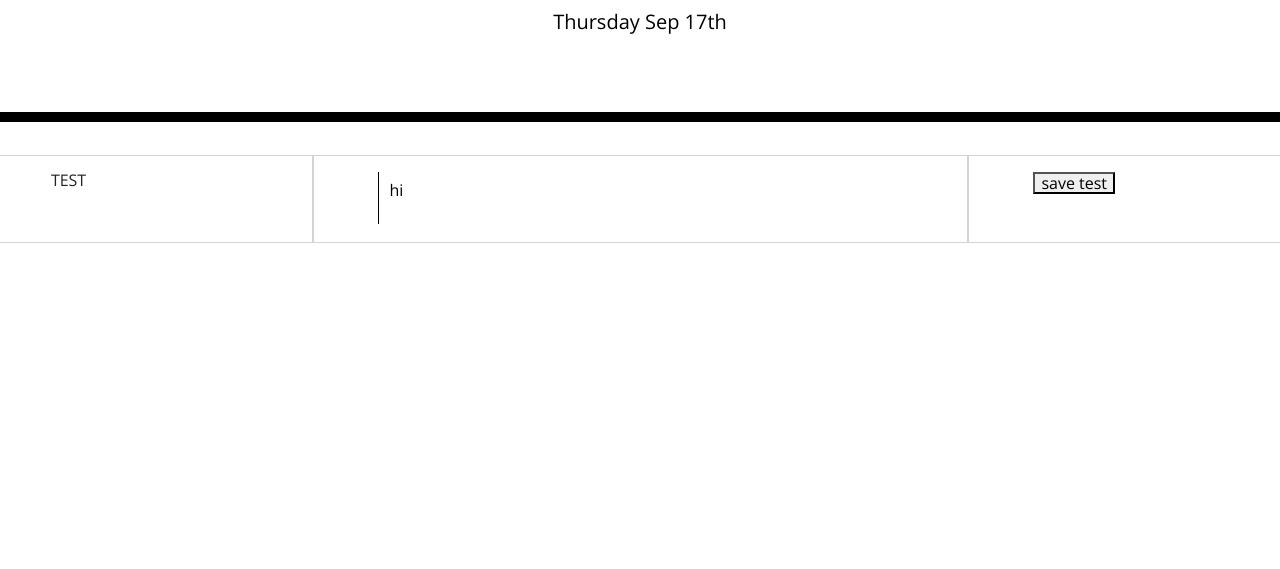
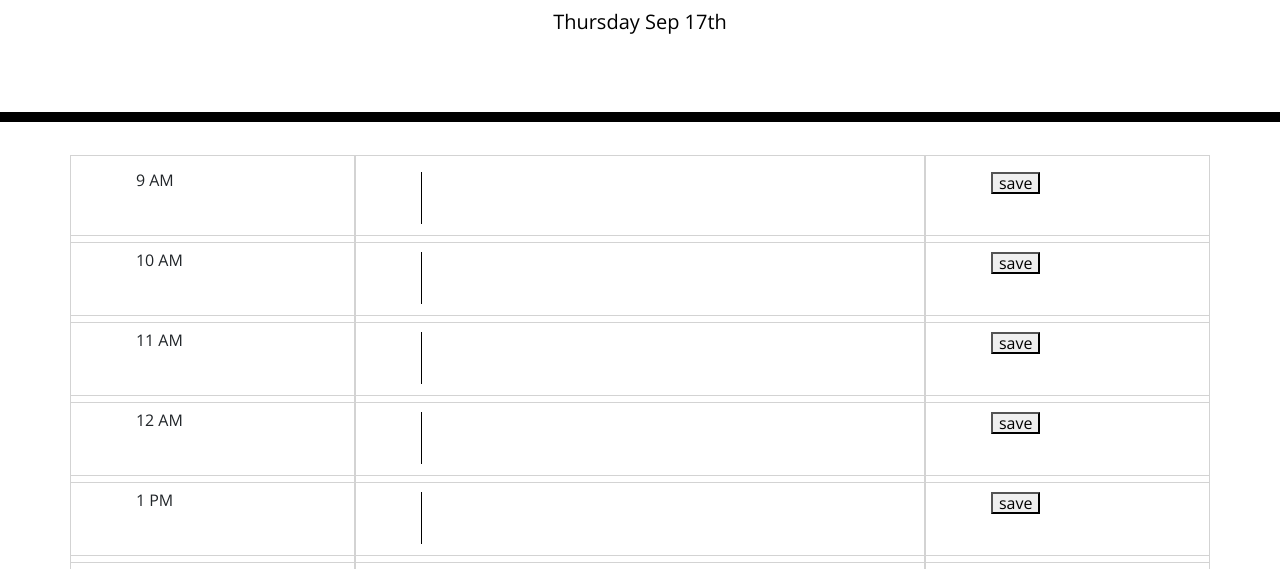
Before and after one commit to michaeltrujillo/DayPlanner, a plain HTML site: page index.html in a window 1280 px wide. Shown: the part 182-751 px from the top of the page. Drawn offline with nearby package versions, Linux system fonts and the light colour scheme.

Commit message:
uncommented columns and rows

```diff
--- a/index.html
+++ b/index.html
@@ -29,7 +29,7 @@
       <p id="currentDay" class="lead"></p>
     </header>
 
-      <!-- <div class="container">
+      <div class="container">
 
 
         <div class="row">
@@ -157,10 +157,10 @@
           </div>
 
         </div>
-  -->
+
 
         <!-- TEST -->
-        <div class="row">
+        <!-- <div class="row">
 
           <div class="col">
             TEST
@@ -176,7 +176,7 @@
 
 
 
-
+ -->
 
       </div>
 
```
